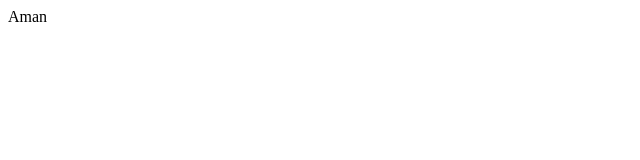
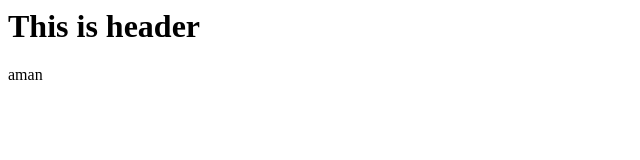
Before and after one commit to Aman040/newRepSSh, a plain HTML site: page index.html in a window 1280 px wide. Shown: the whole page, without its empty margins (0-640 px from the left). Drawn offline with Linux system fonts and the light colour scheme.

Commit message:
Added header

```diff
--- a/index.html
+++ b/index.html
@@ -2,7 +2,9 @@
 	<head>
 	</head>
 	<body>
-		Aman
+		<h1>This is header </h1>
+
+		<p> aman </p>
 	</body>
 
 </html>
```
